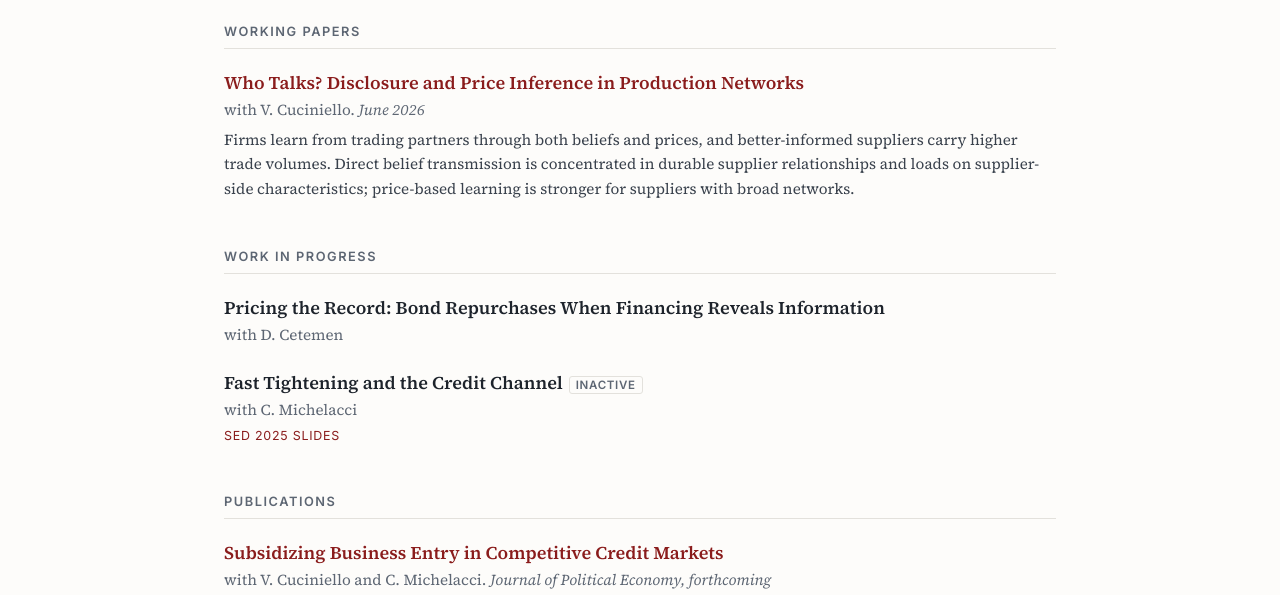
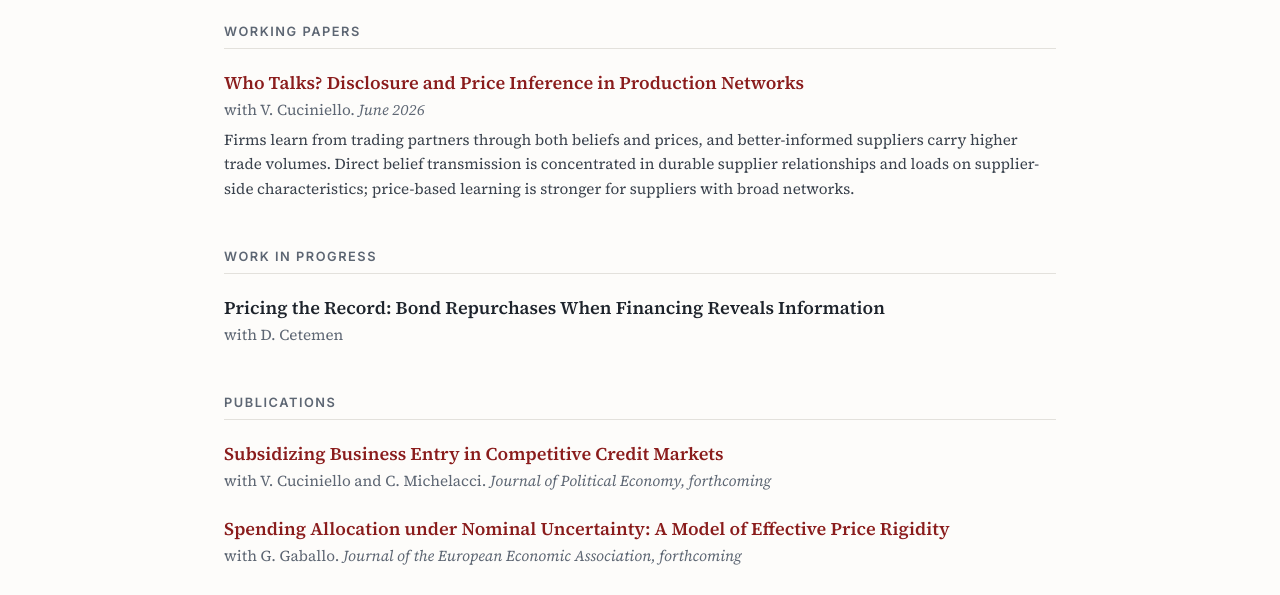
Before and after one commit to gigipaciello/gigipaciello.github.io, a plain HTML site: page research.html in a window 1280 px wide. Shown: the part 183-778 px from the top of the page. Drawn offline with Linux system fonts and the light colour scheme.

Commit message:
Remove inactive project from research page
Co-Authored-By: Claude Opus 5.5 <noreply@anthropic.com>
Claude-Session: https://claude.ai/code/session_019C1UVmhGq4KbxLej32sFdq

```diff
--- a/research.html
+++ b/research.html
@@ -37,11 +37,6 @@
   <li>
     <div class="title">Pricing the Record: Bond Repurchases When Financing Reveals Information</div>
     <div class="meta">with D. Cetemen</div>
-  </li>
-  <li>
-    <div class="title">Fast Tightening and the Credit Channel<span class="status">inactive</span></div>
-    <div class="meta">with C. Michelacci</div>
-    <div class="tags"><a href="https://www.dropbox.com/scl/fi/kmnmolmlqojc8hya3o1j4/Presentation_V7_SED.pdf?rlkey=i22ua2hj60evxvtdp8ubfv2p2&amp;dl=0">SED 2025 slides</a></div>
   </li>
 </ul>
 <h2>Publications</h2>
```
